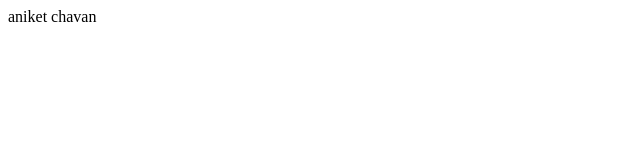
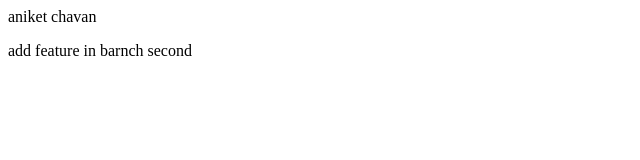
Before and after one commit to aniketrc1/local, a plain HTML site: page index.html in a window 1280 px wide. Shown: the whole page, without its empty margins (0-640 px from the left). Drawn offline with Linux system fonts and the light colour scheme.

Commit message:
added first feature

```diff
--- a/index.html
+++ b/index.html
@@ -1 +1,2 @@
 <p>aniket chavan</p>
+<p>add feature in barnch second</p>
```
